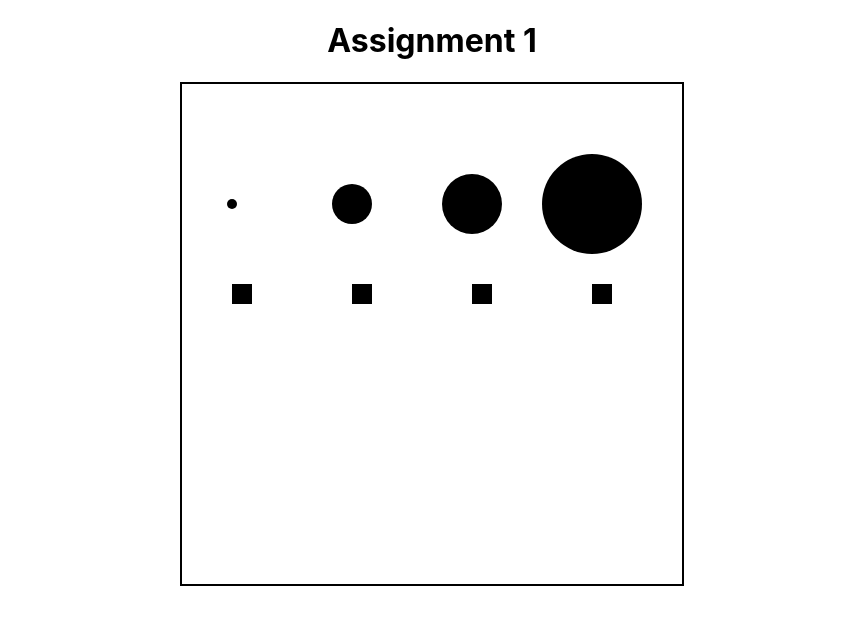
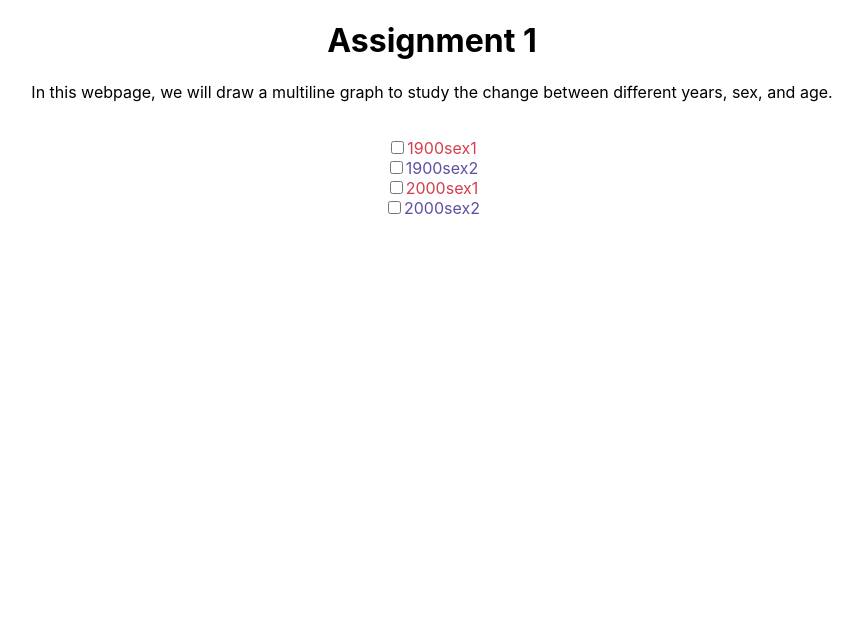
Before and after one commit to Yi-G1/Info474InteractiveVisualization1, a React (Vite) app in the folder HW1/: page / in a window 1280 px wide. Shown: the top 624 px of the page, without its empty margins (208-1071 px from the left). Built offline with nearby package versions, Linux system fonts and the light colour scheme.

Commit message:
Added interaction

```diff
--- a/HW1/package.json
+++ b/HW1/package.json
@@ -7,6 +7,8 @@
     "preview": "vite preview"
   },
   "dependencies": {
+    "@visx/axis": "^2.6.0",
+    "d3": "^7.3.0",
     "react": "^17.0.2",
     "react-dom": "^17.0.2"
   },
--- a/HW1/src/App.jsx
+++ b/HW1/src/App.jsx
@@ -1,32 +1,115 @@
-// import * as d3 from "d3";
-// import { AxisLeft, AxisBottom } from "@visx/axis";
-// import { uniq } from "lodash";
+import React from "react";
+import MultilineChart from "./views/MultilineChart";
+import Legend from "./views/Legend";
+import { scaleLinear, scaleBand, extent, line, symbol, csv } from "d3";
+import { AxisLeft, AxisBottom } from "@visx/axis";
+import { uniq } from "lodash";
 import { useState } from 'react'
 import logo from './logo.svg'
+import census from "./census.js";
 import './App.css'
 
-function App() {
-  const [count, setCount] = useState(0)
+// var value = ArrName['key_1']; //<- ArrName is the name of your array
+const agee = []
+for (let i = 1; i < 19; i++) {
+  agee.push(5*i)
+}
+console.log(agee)
+let sex1 = census.filter(item => {return item.Sex === 1})
+let sex2 = census.filter(item => {return item.Sex === 2})
+
+const compData = {
+  name: "sexComp",
+  color: "#ffffff",
+  items: sex1.filter(item => {return item.Year === 1900})
+};
+
+const sex11900Data = {
+  name: "1900sex1",
+  color: "#d53e4f",
+  items: sex1.filter(item => {return item.Year === 1900})
+};
+console.log(sex11900Data);
+
+const sex21900Data = {
+  name: "1900sex2",
+  color: "#5e4fa2",
+  items: sex2.filter(item => {return item.Year === 1900})
+};
+
+const sex12000Data = {
+  name: "2000sex1",
+  color: "#d53e4f",
+  items: sex1.filter(item => {return item.Year === 2000})
+};
+const sex22000Data = {
+  name: "2000sex2",
+  color: "#5e4fa2",
+  items: sex2.filter(item => {return item.Year === 2000})
+};
+const dimensions = {
+  width: 600,
+  height: 300,
+  margin: {
+    top: 30,
+    right: 30,
+    bottom: 30,
+    left: 60
+  }
+};
+
+export default function App() {
+  const [selectedItems, setSelectedItems] = React.useState([]);
+  const legendData = [compData, sex11900Data, sex21900Data,sex12000Data,sex22000Data];
+  const chartData = [
+    compData,
+    ...[sex11900Data, sex21900Data,sex12000Data,sex22000Data].filter((d) => selectedItems.includes(d.name))
+  ];
+  const onChangeSelection = (name) => {
+    const newSelectedItems = selectedItems.includes(name)
+      ? selectedItems.filter((item) => item !== name)
+      : [...selectedItems, name];
+    setSelectedItems(newSelectedItems);
+  };
 
   return (
     <div className="App">
-    <h1>Assignment 1 </h1>
-    <svg width = "500" height = "500" style = {{border: "2px solid black"}}>
-        {[5,20,30,50].map((num,i)=> {
-          return <circle cx={50+ i*120} cy={120} r={num}/>;
-        })}
-        {[5,20,30,50].map((num,i)=> {
-          console.log("the number at position", i, "is ", num)
-          return <rect x={50+ i*120} y={200} width={20} height = {20}/>;
-        })}
-    </svg>
+        <h1>Assignment 1 </h1>
+        <p>In this webpage, we will draw a multiline graph to study the change between different years, sex, and age.</p>
+
+      <Legend
+        data={legendData}
+        selectedItems={selectedItems}
+        onChange={onChangeSelection}
+      />
+      <MultilineChart data={chartData} dimensions={dimensions} />
     </div>
-    // csv("census.csv",
-    //   function(data){
-    //       console.log(data)
-    //   }
-    // )
-  )
+  );
 }
 
-export default App
+// function App() {
+//   const [count, setCount] = useState(0)
+//
+//   return (
+//     <div className="App">
+//     <h1>Assignment 1 </h1>
+//     <p>In this webpage, we will draw a multiline graph to study the change between two years.</p>
+//     <svg width = "500" height = "500" style = {{border: "2px solid black"}}>
+//         {[5,20,30,50].map((num,i)=> {
+//           return <circle cx={50+ i*120} cy={120} r={num}/>;
+//         })}
+//         {[5,20,30,50].map((num,i)=> {
+//           console.log("the number at position", i, "is ", num)
+//           return <rect x={50+ i*120} y={200} width={20} height = {20}/>;
+//         })}
+//     </svg>
+//     </div>
+//     // csv("census.csv",
+//     //   function(data){
+//     //       console.log(data)
+//     //   }
+//     // )
+//   )
+// }
+//
+// export default App
--- /dev/null
+++ b/HW1/src/views/Legend/Legend.jsx
@@ -0,0 +1,21 @@
+import React from "react";
+
+const Legend = ({ data, selectedItems, onChange }) => (
+  <div className="legendContainer">
+    {data.map((d) => (
+      <div className="checkbox" style={{ color: d.color }} key={d.name}>
+        {d.name !== "sexComp" && (
+          <input
+            type="checkbox"
+            value={d.name}
+            checked={selectedItems.includes(d.name)}
+            onChange={() => onChange(d.name)}
+          />
+        )}
+        <label>{d.name}</label>
+      </div>
+    ))}
+  </div>
+);
+
+export default Legend;
--- /dev/null
+++ b/HW1/src/views/Legend/index.jsx
@@ -0,0 +1 @@
+export { default } from "./Legend";
--- /dev/null
+++ b/HW1/src/views/MultilineChart/MultilineChart.jsx
@@ -0,0 +1,95 @@
+/** MultilineChart.js */
+import React from "react";
+import * as d3 from "d3";
+
+const MultilineChart = ({ data = [], dimensions = {} }) => {
+  const svgRef = React.useRef(null);
+  // to detect what line to animate we should store previous data state
+  const [prevItems, setPrevItems] = React.useState([]);
+  const { width, height, margin = {} } = dimensions;
+  const svgWidth = width + margin.left + margin.right;
+  const svgHeight = height + margin.top + margin.bottom;
+
+  React.useEffect(() => {
+    const xScale = d3
+      .scaleTime()
+      .domain(d3.extent(data[0].items, (d) => d.date))
+      .range([0, width]);
+    const yScale = d3
+      .scaleLinear()
+      .domain([
+        d3.min(data[0].items, (d) => d.value) - 50,
+        d3.max(data[0].items, (d) => d.value) + 50
+      ])
+      .range([height, 0]);
+    // Create root container where we will append all other chart elements
+    const svgEl = d3.select(svgRef.current);
+    svgEl.selectAll("*").remove(); // Clear svg content before adding new elements
+    const svg = svgEl
+      .append("g")
+      .attr("transform", `translate(${margin.left},${margin.top})`);
+    // Add X grid lines with labels
+    const xAxis = d3
+      .axisBottom(xScale)
+      .ticks(5)
+      .tickSize(-height + margin.bottom);
+    const xAxisGroup = svg
+      .append("g")
+      .attr("transform", `translate(0, ${height - margin.bottom})`)
+      .call(xAxis);
+    xAxisGroup.select(".domain").remove();
+    xAxisGroup.selectAll("line").attr("stroke", "rgba(255, 255, 255, 0.2)");
+    xAxisGroup
+      .selectAll("text")
+      .attr("opacity", 0.5)
+      .attr("color", "white")
+      .attr("font-size", "0.75rem");
+    // Add Y grid lines with labels
+    const yAxis = d3
+      .axisLeft(yScale)
+      .ticks(5)
+      .tickSize(-width)
+      .tickFormat((val) => `${val}%`);
+    const yAxisGroup = svg.append("g").call(yAxis);
+    yAxisGroup.select(".domain").remove();
+    yAxisGroup.selectAll("line").attr("stroke", "rgba(255, 255, 255, 0.2)");
+    yAxisGroup
+      .selectAll("text")
+      .attr("opacity", 0.5)
+      .attr("color", "white")
+      .attr("font-size", "0.75rem");
+    // Draw the lines
+    const line = d3
+      .line()
+      .x((d) => xScale(d.date))
+      .y((d) => yScale(d.value));
+    const lines = svg
+      .selectAll(".line")
+      .data(data)
+      .enter()
+      .append("path")
+      .attr("fill", "none")
+      .attr("stroke", (d) => d.color)
+      .attr("stroke-width", 3)
+      .attr("d", (d) => line(d.items));
+    // Use stroke-dashoffset for transition
+    lines.each((d, i, nodes) => {
+      const element = nodes[i];
+      const length = element.getTotalLength();
+      if (!prevItems.includes(d.name)) {
+        d3.select(element)
+          .attr("stroke-dasharray", `${length},${length}`)
+          .attr("stroke-dashoffset", length)
+          .transition()
+          .duration(750)
+          .ease(d3.easeLinear)
+          .attr("stroke-dashoffset", 0);
+      }
+    });
+    setPrevItems(data.map(({ name }) => name));
+  }, [data]);
+
+  return <svg ref={svgRef} width={svgWidth} height={svgHeight} />;
+};
+
+export default MultilineChart;
--- /dev/null
+++ b/HW1/src/views/MultilineChart/index.jsx
@@ -0,0 +1 @@
+export { default } from "./MultilineChart";
```
Also changed, not shown: 1 other file (tests, documents, lock files or other folders).
